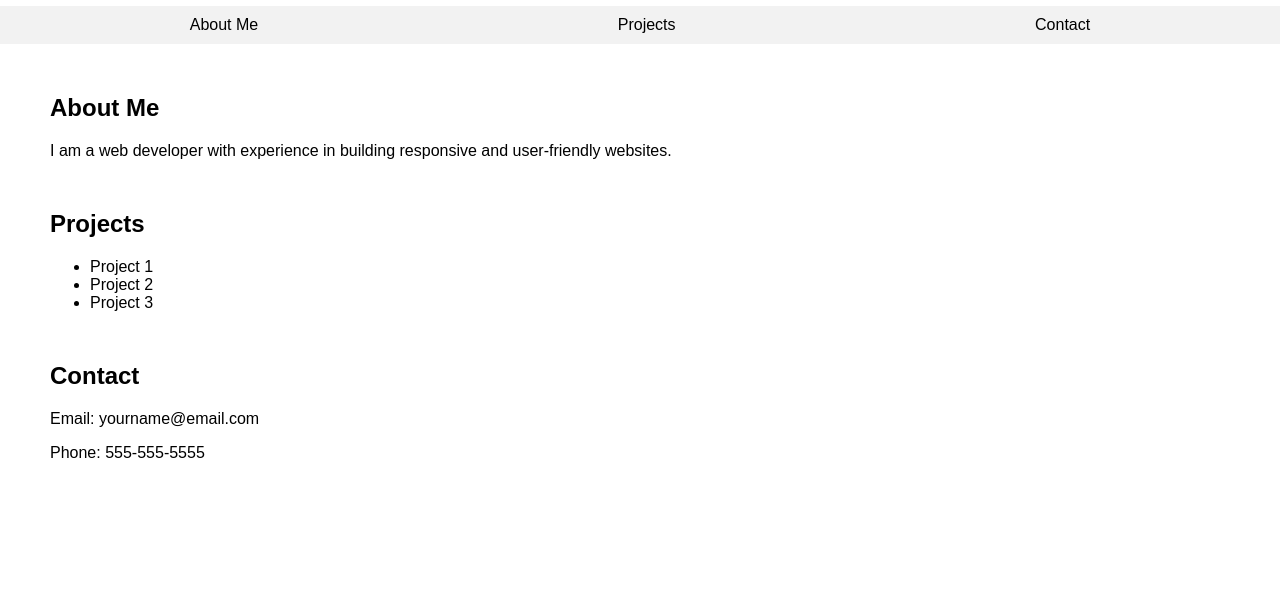
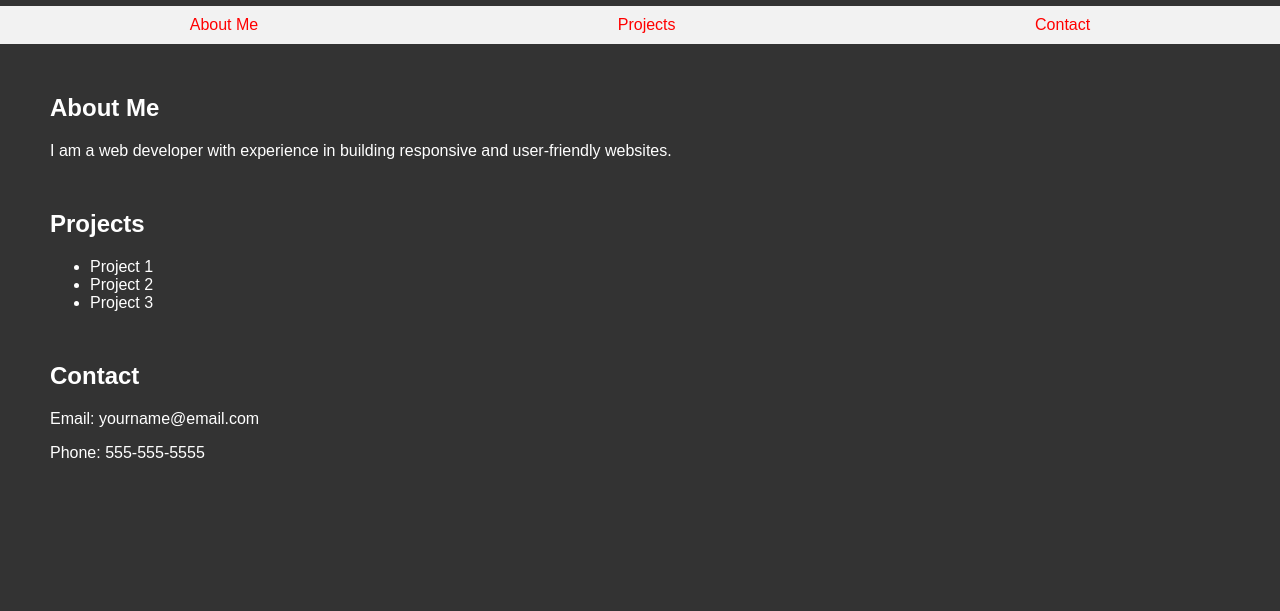
Before and after one commit to DakotaAGarcia/deployment-lab-2, a website: page public/index.html in a window 1280 px wide. Shown: the part 189-800 px from the top of the page. Drawn offline with Linux system fonts and the light colour scheme.

Commit message:
styles changed

```diff
--- a/public/index.html
+++ b/public/index.html
@@ -4,7 +4,7 @@
     <meta charset="UTF-8">
     <meta http-equiv="X-UA-Compatible" content="IE=edge">
     <meta name="viewport" content="width=device-width, initial-scale=1.0">
-    <title>Cats!Cats!Cats!</title>
+    <title>Dakotas website</title>
     <link rel="stylesheet" href="styles.css">
 </head>
 <body>
--- a/public/styles.css
+++ b/public/styles.css
@@ -2,16 +2,20 @@ body {
     font-family: Arial, sans-serif;
     margin: 0;
     padding: 0;
+    background-color: #333333;
+    color: #ffffff;
   }
 
   h1 {
     text-align: center;
     margin-top: 50px;
+    color: #ff0000;
   }
 
   nav {
     background-color: #f2f2f2;
     padding: 10px;
+    color: #333333;
   }
 
   nav ul {
@@ -23,8 +27,12 @@ body {
   }
 
   nav a {
-    color: #000;
+    color: #ff0000;
     text-decoration: none;
+  }
+
+  nav a:hover {
+    color: #ffffff;
   }
 
   section {
```
